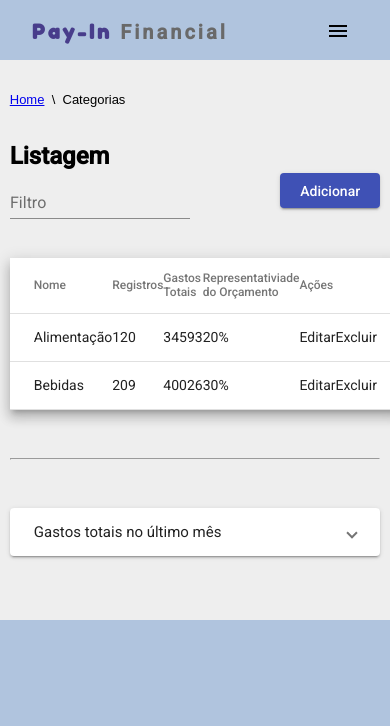
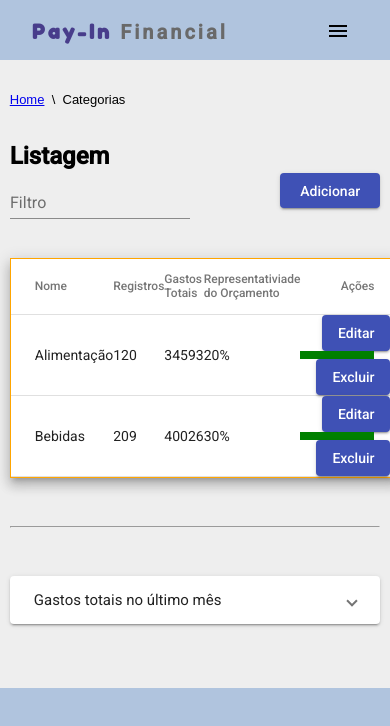
Before and after one commit to darlandc/payin, an Angular app: page / in a window 390 px wide. Shown: the top 726 px of the page. Built offline with nearby package versions, Linux system fonts and the light colour scheme.

Commit message:
andamento ajustes mobile

```diff
--- a/src/app/pages/cat/list/list.component.html
+++ b/src/app/pages/cat/list/list.component.html
@@ -14,7 +14,8 @@
     </mat-form-field>
   </div>
 
-<button mat-raised-button color="primary" routerLink="new" title="Clique aqui para adicionar uma nova categoria!">Adicionar</button>
+<button mat-raised-button color="primary" routerLink="new" title="Clique aqui para adicionar uma nova categoria!" class="adicionar">
+  Adicionar</button>
 
 <table mat-table [dataSource]="dataSource" class="mat-elevation-z8 cat-list">
 
@@ -35,8 +36,11 @@
       <td mat-cell *matCellDef="let categoria"> {{categoria.porcentagem}} </td>
     </ng-container>
     <ng-container matColumnDef="actions">
-        <th mat-header-cell *matHeaderCellDef>  Ações </th>
-        <td mat-cell *matCellDef="let categoria"> {{categoria.actions}} </td>
+        <th mat-header-cell *matHeaderCellDef><span class="last-title">Ações</span></th>
+        <td mat-cell *matCellDef="let categoria">
+            <button mat-raised-button color="primary" routerLink="" class="action">{{categoria.actions[0]}} </button>
+            <div class="space-between">&nbsp;&nbsp;&nbsp;&nbsp;</div>
+            <button mat-raised-button color="primary" routerLink="" class="action">{{categoria.actions[1]}}</button></td>
       </ng-container>
 
     <tr mat-header-row *matHeaderRowDef="displayedColumns"></tr>
--- a/src/app/pages/cat/list/list.component.sass
+++ b/src/app/pages/cat/list/list.component.sass
@@ -19,7 +19,14 @@
     top: 1rem
   .cat-list
     width: 100%
-  button
+    button.action
+      float: right
+      right: -16px
+  .last-title
+    position: relative
+    float: right
+
+  button.adicionar
     position: relative
     float: right
     position: relative
@@ -27,3 +34,9 @@
     width: 100px
     height: 35px
     border-radius: 4px
+
+@media (max-width: 600px)
+
+.list table
+  border: 1px solid orange
+  width: 200px
--- a/src/app/pages/cat/list/list.component.ts
+++ b/src/app/pages/cat/list/list.component.ts
@@ -13,8 +13,8 @@ const editar = 'Editar';
 const excluir = 'Excluir';
 
 const ELEMENT_DATA: TiposCategorias[] = [
-  { nome: 'Alimentação', registros: 120, gastosTotais: 34593, porcentagem: '20%', actions: [editar + excluir] } ,
-  { nome: 'Bebidas', registros: 209, gastosTotais: 40026, porcentagem: '30%', actions: [editar + excluir] }
+  { nome: 'Alimentação', registros: 120, gastosTotais: 34593, porcentagem: '20%', actions: [editar,  excluir] } ,
+  { nome: 'Bebidas', registros: 209, gastosTotais: 40026, porcentagem: '30%', actions: [editar,  excluir] }
 ];
 
 @Component({
@@ -24,11 +24,12 @@ const ELEMENT_DATA: TiposCategorias[] = [
 })
 export class ListComponent implements OnInit {
   actions: any;
-  editar = ELEMENT_DATA
+  editar: string;
+  excluir: string;
 
 
   constructor() {
-    console.log(ELEMENT_DATA);
+
   }
 
   panelOpenState = false;
@@ -42,7 +43,11 @@ export class ListComponent implements OnInit {
   }
 
   ngOnInit() {
+    console.log(this.dataSource.filteredData[0]);
+    this.editar = editar;
+    this.excluir = excluir;
 
+    console.log(editar);
 
   }
 
--- a/src/styles.sass
+++ b/src/styles.sass
@@ -28,3 +28,19 @@ h2
   width: 100%
   height: 4rem
   display: block
+
+.space-between
+  position: relative
+  width: 8px
+  display: inline-block
+  float: right
+
+@media (max-width: 600px)
+
+  .space-between
+    position: relative
+    width: 100%
+    height: 8px
+    display: block
+    float: left
+    background: green
```
Also changed, not shown: src/app/app.component.sass (line endings or trailing spaces).
